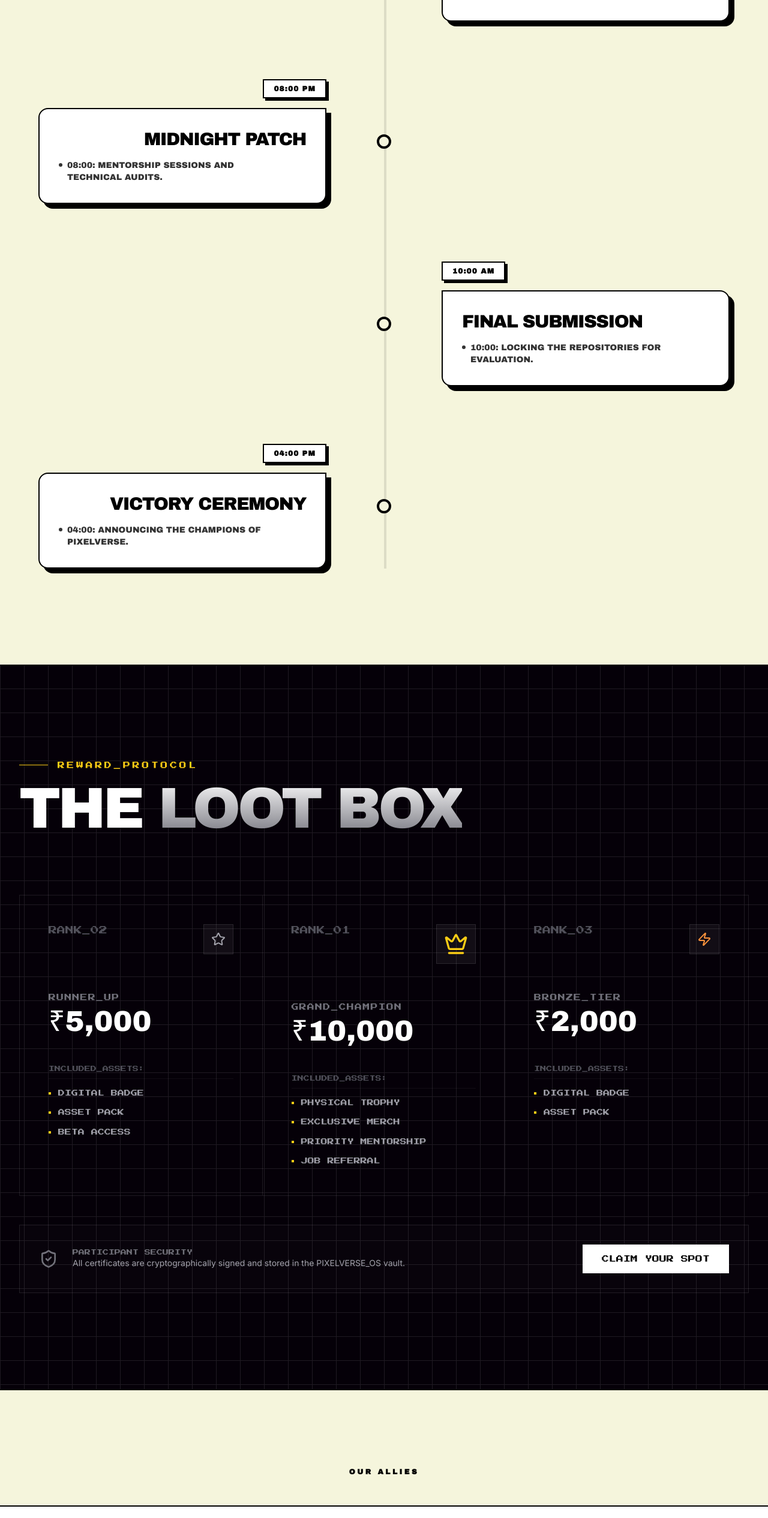
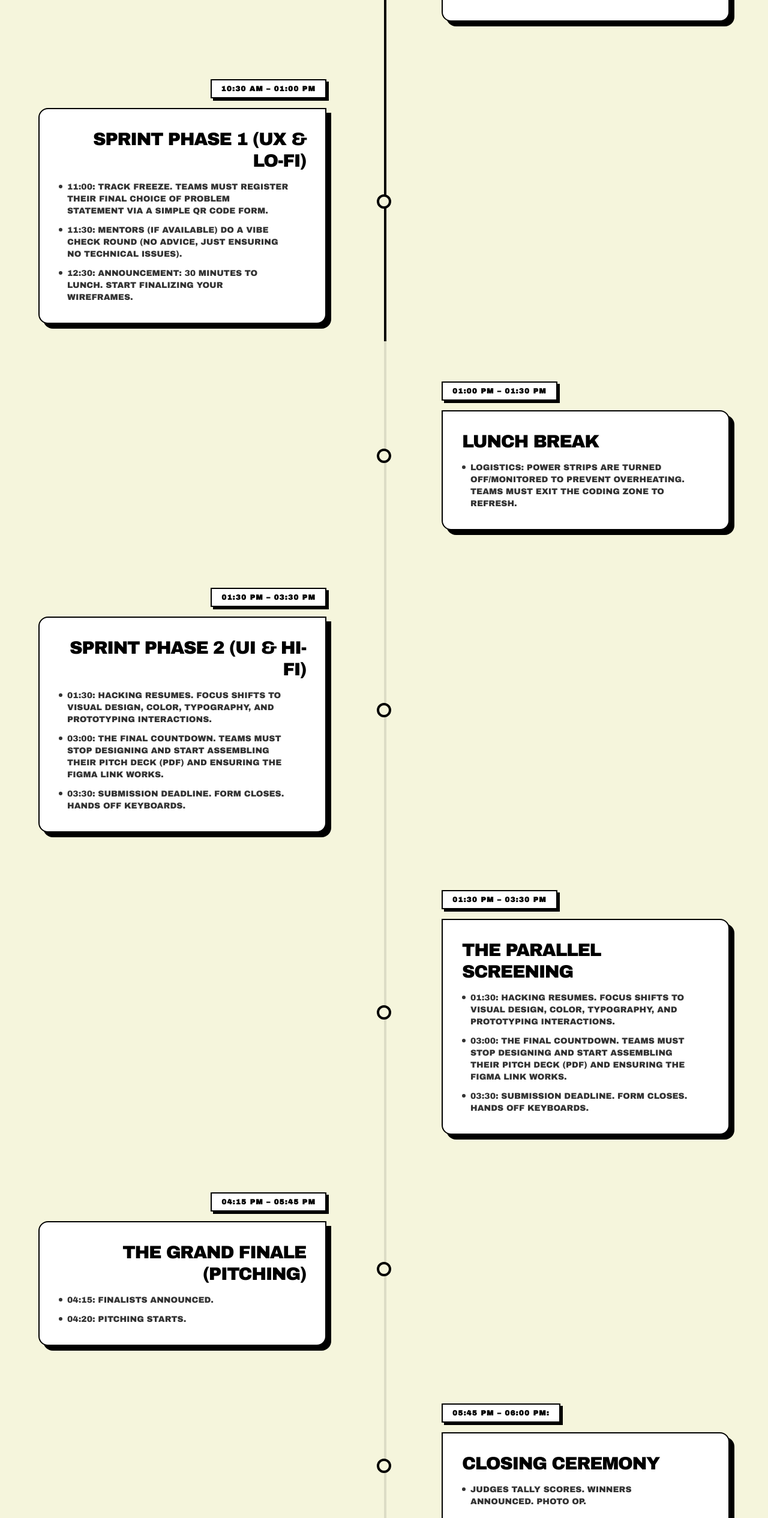
Before and after one commit to Codervrj/pixelverse, a React (Vite) app: page / in a window 1280 px wide. Shown: the part 6507-9038 px from the top of the page at 60% size. Built offline with nearby package versions, Linux system fonts and the light colour scheme.

Commit message:
timeline modified

```diff
--- a/components/Timeline.tsx
+++ b/components/Timeline.tsx
@@ -19,23 +19,41 @@
     color: "#FF4D4D"
   },
   {
-    time: "08:00 PM",
-    title: "MIDNIGHT PATCH",
-    desc: ["08:00: Mentorship sessions and technical audits."],
+    time: "10:30 AM – 01:00 PM",
+    title: "Sprint Phase 1 (UX & Lo-Fi)",
+    desc: ["11:00: Track Freeze. Teams must register their final choice of Problem Statement via a simple QR Code form.","11:30: Mentors (if available) do a Vibe Check round (no advice, just ensuring no technical issues).","12:30: Announcement: 30 Minutes to Lunch. Start finalizing your wireframes."],
     icon: Clock,
     color: "#4D4DFF"
   },
   {
-    time: "10:00 AM",
-    title: "FINAL SUBMISSION",
-    desc: ["10:00: Locking the repositories for evaluation."],
+    time: "01:00 PM – 01:30 PM",
+    title: "LUNCH BREAK",
+    desc: ["Logistics: Power strips are turned off/monitored to prevent overheating. Teams must exit the coding zone to refresh."],
     icon: Gamepad2,
     color: "#37A221"
   },
   {
-    time: "04:00 PM",
-    title: "VICTORY CEREMONY",
-    desc: ["04:00: Announcing the champions of PixelVerse."],
+    time: "01:30 PM – 03:30 PM",
+    title: "Sprint Phase 2 (UI & Hi-Fi)",
+    desc: ["01:30: Hacking resumes. Focus shifts to Visual Design, Color, Typography, and Prototyping interactions.","03:00: The Final Countdown. Teams must stop designing and start assembling their Pitch Deck (PDF) and ensuring the Figma link works.","03:30: SUBMISSION DEADLINE. Form closes. Hands off keyboards."],
+    icon: Trophy,
+    color: "#FFD700"
+  },{
+    time: "01:30 PM – 03:30 PM",
+    title: "The Parallel Screening",
+    desc: ["01:30: Hacking resumes. Focus shifts to Visual Design, Color, Typography, and Prototyping interactions.","03:00: The Final Countdown. Teams must stop designing and start assembling their Pitch Deck (PDF) and ensuring the Figma link works.","03:30: SUBMISSION DEADLINE. Form closes. Hands off keyboards."],
+    icon: Trophy,
+    color: "#FFD700"
+  },{
+    time: "04:15 PM – 05:45 PM",
+    title: "The Grand Finale (Pitching)",
+    desc: ["04:15: Finalists announced.","04:20: Pitching starts."],
+    icon: Trophy,
+    color: "#FFD700"
+  },{
+    time: "05:45 PM – 06:00 PM:",
+    title: "Closing Ceremony",
+    desc: ["Judges tally scores. Winners announced. Photo op."],
     icon: Trophy,
     color: "#FFD700"
   }
```
